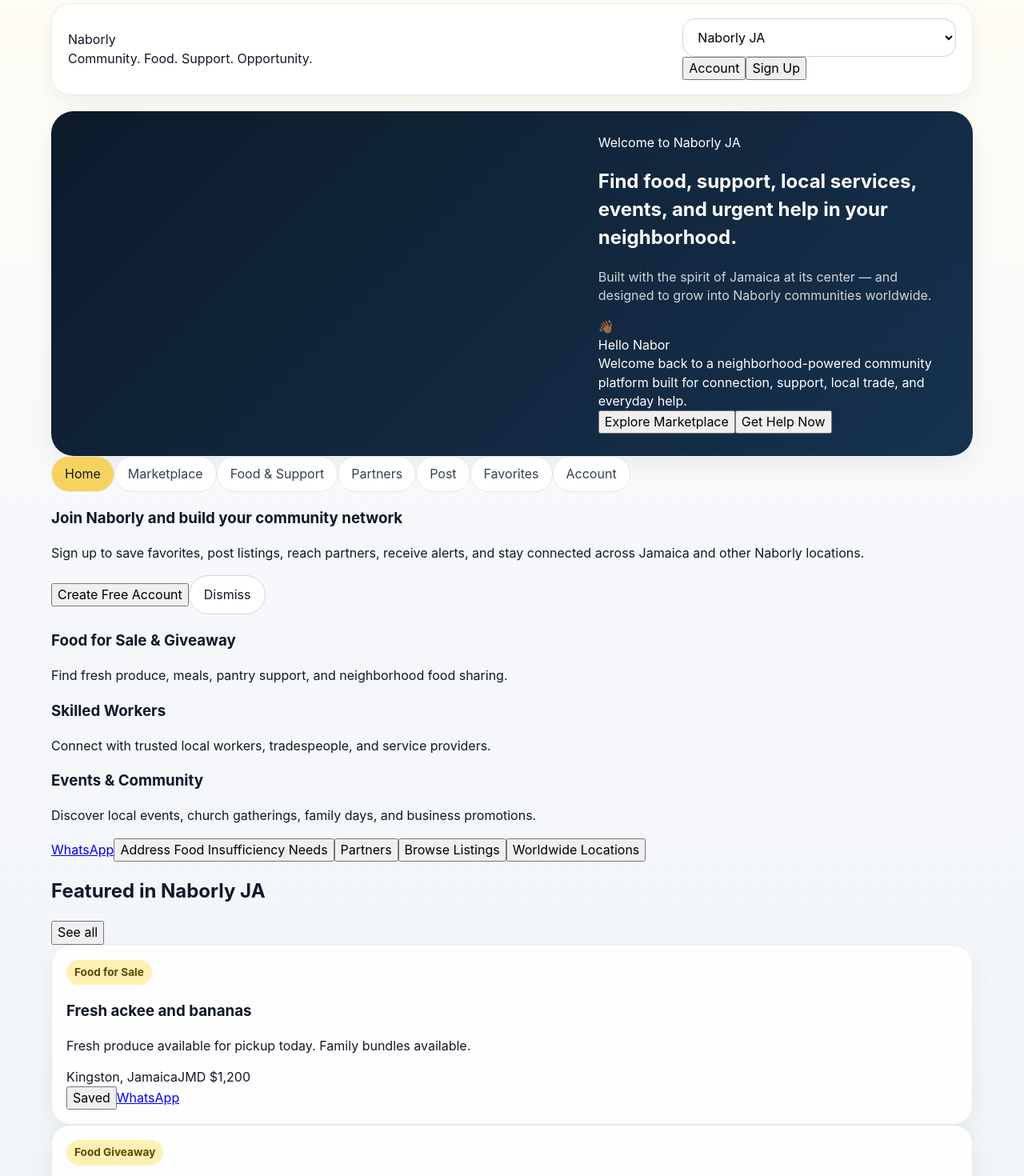
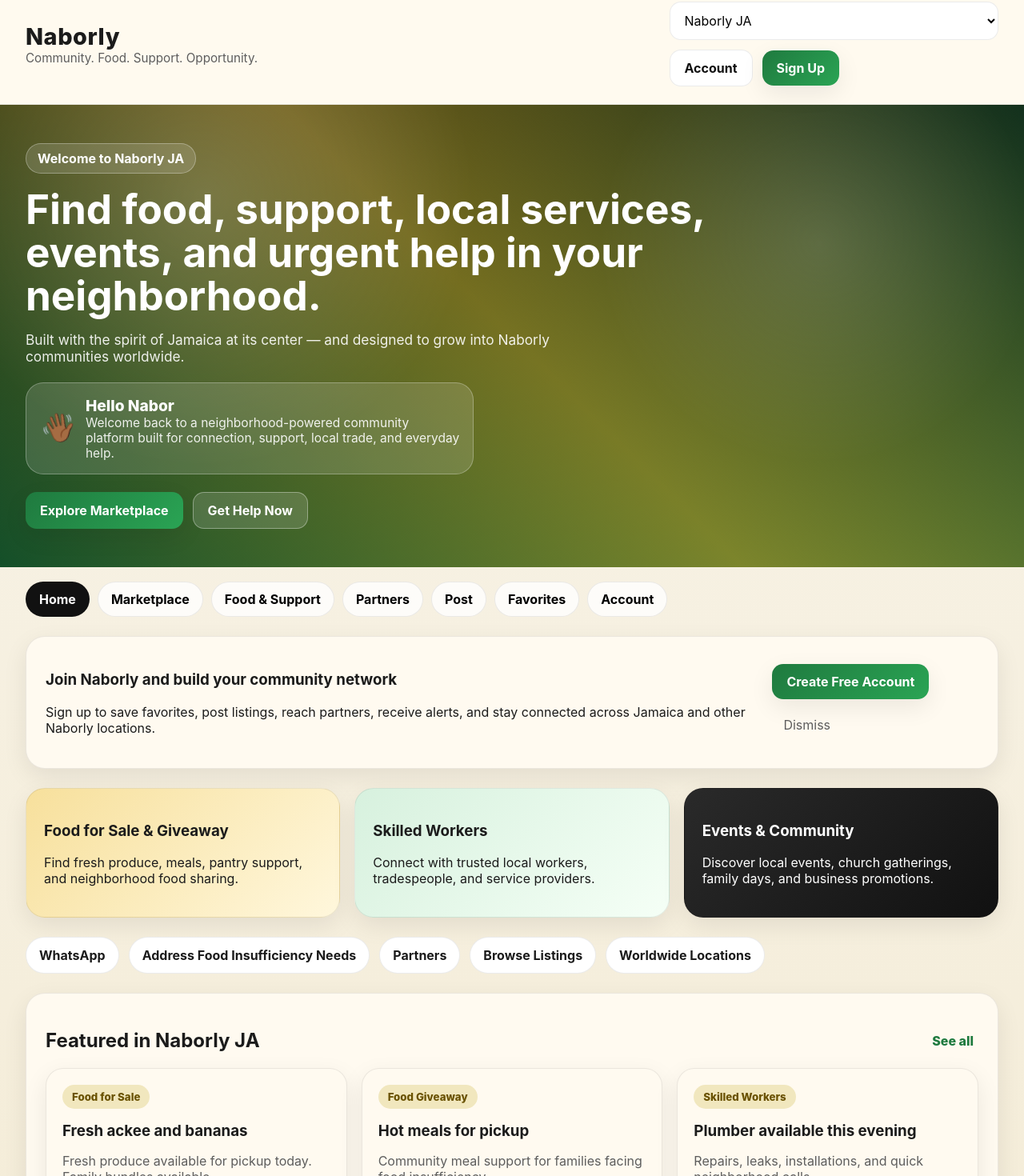
Before and after one commit to S-d2026/naborly-app-fixed, a React (Vite) app: page / in a window 1280 px wide. Shown: the part 20-1490 px from the top of the page at 80% size. Built offline with nearby package versions, Linux system fonts and the light colour scheme.

Commit message:
Update styles.css

```diff
--- a/src/styles.css
+++ b/src/styles.css
@@ -1,135 +1,499 @@
 :root {
-  font-family: Inter, system-ui, -apple-system, BlinkMacSystemFont, "Segoe UI", sans-serif;
-  color: #101828;
-  background: #f7f8fb;
-  line-height: 1.45;
-  font-weight: 400;
+  --bg: #f8f4ea;
+  --panel: #fffaf0;
+  --ink: #1b1b1b;
+  --muted: #5d5d5d;
+  --green: #1f7a3f;
+  --gold: #d8a625;
+  --black: #111111;
+  --accent: #f3d66b;
+  --line: rgba(0, 0, 0, 0.08);
+  --shadow: 0 10px 30px rgba(0, 0, 0, 0.08);
 }
 
-* { box-sizing: border-box; }
-body { margin: 0; background: linear-gradient(180deg, #fffdf5 0%, #f7f8fb 35%, #eef3f8 100%); }
-button, input, select { font: inherit; }
+* {
+  box-sizing: border-box;
+}
+
+body {
+  margin: 0;
+  font-family: Inter, Arial, sans-serif;
+  background: linear-gradient(180deg, #f8f4ea 0%, #f4ecd7 100%);
+  color: var(--ink);
+}
+
+button,
+input,
+select,
+textarea {
+  font: inherit;
+}
 
 .app-shell {
-  max-width: 1200px;
-  margin: 0 auto;
-  padding: 24px;
-}
-
-.topbar, .hero, .panel, .listing-card, .info-card {
-  box-shadow: 0 10px 30px rgba(10, 20, 40, 0.06);
+  min-height: 100vh;
 }
 
 .topbar {
   display: flex;
   justify-content: space-between;
   align-items: center;
-  gap: 16px;
-  background: rgba(255,255,255,0.88);
-  border: 1px solid rgba(16,24,40,0.08);
-  border-radius: 24px;
-  padding: 18px 20px;
-  backdrop-filter: blur(10px);
+  padding: 22px 32px;
+  background: rgba(255, 250, 240, 0.95);
+  backdrop-filter: blur(6px);
+  border-bottom: 1px solid var(--line);
+  position: sticky;
+  top: 0;
+  z-index: 20;
 }
 
-.brand-row { display: flex; gap: 14px; align-items: center; }
-.brand-row h1 { margin: 0; font-size: 1.5rem; }
-.brand-row p { margin: 4px 0 0; color: #475467; }
-.brand-badge {
-  width: 48px; height: 48px; border-radius: 16px; display: grid; place-items: center;
-  background: #0d1b2a; color: #f4d35e; font-weight: 800; font-size: 1.2rem;
+.brand-mark {
+  font-size: 1.8rem;
+  font-weight: 800;
+  letter-spacing: 0.02em;
 }
-.top-actions { display: flex; gap: 12px; }
+
+.brand-sub {
+  color: var(--muted);
+  font-size: 0.95rem;
+}
+
+.topbar-actions {
+  display: flex;
+  gap: 12px;
+  align-items: center;
+  flex-wrap: wrap;
+}
+
+.location-select,
+.category-select,
+.search-input,
+.text-area {
+  border: 1px solid var(--line);
+  background: white;
+  border-radius: 14px;
+  padding: 12px 14px;
+  width: 100%;
+}
+
+.solid-btn,
+.outline-btn,
+.outline-light-btn,
+.ghost-btn,
+.mini-btn,
+.quick-link,
+.tab,
+.location-chip,
+.text-btn {
+  border: none;
+  cursor: pointer;
+  transition: 0.2s ease;
+}
+
+.solid-btn {
+  background: linear-gradient(135deg, var(--green), #2aa454);
+  color: white;
+  border-radius: 14px;
+  padding: 12px 18px;
+  font-weight: 700;
+  box-shadow: var(--shadow);
+}
+
+.outline-btn {
+  background: white;
+  color: var(--black);
+  border: 1px solid var(--line);
+  border-radius: 14px;
+  padding: 12px 18px;
+  font-weight: 700;
+}
+
+.outline-light-btn {
+  background: rgba(255, 255, 255, 0.14);
+  color: white;
+  border: 1px solid rgba(255, 255, 255, 0.35);
+  border-radius: 14px;
+  padding: 12px 18px;
+  font-weight: 700;
+}
+
+.ghost-btn {
+  background: transparent;
+  color: var(--muted);
+  padding: 10px 14px;
+}
 
 .hero {
-  margin-top: 20px;
+  position: relative;
+  min-height: 440px;
+  display: flex;
+  align-items: center;
+  padding: 48px 32px;
+  background:
+    linear-gradient(135deg, rgba(0, 0, 0, 0.5), rgba(31, 122, 63, 0.48)),
+    linear-gradient(45deg, #1f7a3f, #d8a625, #111111);
+  overflow: hidden;
+}
+
+.hero-overlay {
+  position: absolute;
+  inset: 0;
+  background:
+    radial-gradient(circle at 20% 20%, rgba(255,255,255,0.18), transparent 30%),
+    radial-gradient(circle at 80% 30%, rgba(255,255,255,0.15), transparent 25%);
+}
+
+.hero-content {
+  position: relative;
+  z-index: 1;
+  max-width: 860px;
+  color: white;
+}
+
+.hero-badge {
+  display: inline-block;
+  background: rgba(255,255,255,0.14);
+  border: 1px solid rgba(255,255,255,0.3);
+  border-radius: 999px;
+  padding: 8px 14px;
+  margin-bottom: 18px;
+  font-weight: 700;
+}
+
+.hero h1 {
+  font-size: clamp(2.3rem, 4vw, 4.3rem);
+  line-height: 1.05;
+  margin: 0 0 16px;
+}
+
+.hero p {
+  font-size: 1.08rem;
+  max-width: 720px;
+  color: rgba(255,255,255,0.9);
+}
+
+.hero-buttons {
+  display: flex;
+  gap: 12px;
+  flex-wrap: wrap;
+  margin-top: 22px;
+}
+
+.wave-card {
+  margin-top: 22px;
+  display: flex;
+  gap: 14px;
+  align-items: center;
+  padding: 16px;
+  border-radius: 22px;
+  background: rgba(255,255,255,0.14);
+  border: 1px solid rgba(255,255,255,0.28);
+  max-width: 560px;
+}
+
+.wave-emoji {
+  font-size: 2.2rem;
+  animation: wave 1.8s infinite ease-in-out;
+  transform-origin: 70% 70%;
+}
+
+@keyframes wave {
+  0% { transform: rotate(0deg); }
+  15% { transform: rotate(18deg); }
+  30% { transform: rotate(-8deg); }
+  45% { transform: rotate(16deg); }
+  60% { transform: rotate(-4deg); }
+  100% { transform: rotate(0deg); }
+}
+
+.wave-title {
+  font-size: 1.2rem;
+  font-weight: 800;
+}
+
+.wave-text {
+  color: rgba(255,255,255,0.9);
+  font-size: 0.97rem;
+}
+
+.main-tabs {
+  display: flex;
+  gap: 10px;
+  padding: 18px 32px 0;
+  flex-wrap: wrap;
+}
+
+.tab {
+  background: rgba(255,255,255,0.8);
+  padding: 11px 16px;
+  border-radius: 999px;
+  font-weight: 700;
+  border: 1px solid var(--line);
+}
+
+.tab.active {
+  background: var(--black);
+  color: white;
+}
+
+.main-content {
+  padding: 24px 32px 48px;
+}
+
+.signup-banner,
+.section-card,
+.feature-card,
+.listing-card {
+  background: var(--panel);
+  border: 1px solid var(--line);
+  box-shadow: var(--shadow);
+}
+
+.signup-banner {
+  border-radius: 24px;
+  padding: 24px;
+  display: flex;
+  justify-content: space-between;
+  gap: 20px;
+  align-items: center;
+  margin-bottom: 24px;
+}
+
+.signup-actions {
+  display: flex;
+  gap: 12px;
+  flex-wrap: wrap;
+}
+
+.feature-grid,
+.listing-grid,
+.partner-grid,
+.location-grid {
   display: grid;
-  grid-template-columns: 1.3fr 0.9fr;
-  gap: 20px;
-  background: linear-gradient(135deg, #0d1b2a 0%, #16324f 100%);
+  gap: 18px;
+}
+
+.feature-grid {
+  grid-template-columns: repeat(auto-fit, minmax(220px, 1fr));
+  margin-bottom: 24px;
+}
+
+.feature-card {
+  padding: 22px;
+  border-radius: 24px;
+  min-height: 160px;
+}
+
+.feature-card.gold {
+  background: linear-gradient(135deg, #f7e09c, #fff7dc);
+}
+
+.feature-card.green {
+  background: linear-gradient(135deg, #d7f1de, #f5fff6);
+}
+
+.feature-card.black {
+  background: linear-gradient(135deg, #2a2a2a, #111111);
   color: white;
-  padding: 28px;
-  border-radius: 28px;
 }
-.hero h2 { font-size: clamp(2rem, 5vw, 3.5rem); line-height: 1.05; margin: 10px 0; }
-.hero p { color: rgba(255,255,255,0.8); max-width: 650px; }
-.hero-card {
-  background: rgba(255,255,255,0.08);
-  border: 1px solid rgba(255,255,255,0.12);
+
+.quick-links {
+  display: flex;
+  flex-wrap: wrap;
+  gap: 12px;
+  margin-bottom: 24px;
+}
+
+.quick-link {
+  display: inline-flex;
+  align-items: center;
+  justify-content: center;
+  text-decoration: none;
+  background: white;
+  border: 1px solid var(--line);
+  color: var(--ink);
+  border-radius: 999px;
+  padding: 12px 16px;
+  font-weight: 700;
+}
+
+.section-card {
   border-radius: 24px;
+  padding: 24px;
+  margin-bottom: 24px;
+}
+
+.section-card.narrow {
+  max-width: 760px;
+}
+
+.section-header {
+  display: flex;
+  justify-content: space-between;
+  gap: 16px;
+  align-items: center;
+}
+
+.text-btn {
+  background: transparent;
+  color: var(--green);
+  font-weight: 800;
+}
+
+.listing-grid {
+  grid-template-columns: repeat(auto-fit, minmax(240px, 1fr));
+}
+
+.listing-card {
+  border-radius: 22px;
   padding: 20px;
 }
-.hero-card ul { padding-left: 18px; color: rgba(255,255,255,0.88); }
-.hero-actions { display: flex; gap: 12px; margin-top: 18px; flex-wrap: wrap; }
-.stat-grid { display: grid; grid-template-columns: repeat(3, 1fr); gap: 10px; margin-top: 18px; }
-.stat-grid div { background: rgba(255,255,255,0.06); border-radius: 18px; padding: 12px; display: flex; flex-direction: column; }
-.stat-grid strong { font-size: 1.2rem; }
-.stat-grid span { color: rgba(255,255,255,0.7); font-size: 0.92rem; }
 
-.main-nav { display: flex; flex-wrap: wrap; gap: 10px; margin: 18px 0 4px; }
-.nav-btn, .tab, .ghost-btn, .primary-btn, .icon-btn, .info-card {
-  border: none; cursor: pointer;
-}
-.nav-btn, .tab {
-  background: white; color: #344054; border-radius: 999px; padding: 10px 16px; border: 1px solid #e4e7ec;
-}
-.nav-btn.active, .tab.active { background: #f4d35e; color: #101828; }
-.primary-btn {
-  background: #f4d35e; color: #101828; padding: 12px 18px; border-radius: 999px; font-weight: 700;
-}
-.ghost-btn {
-  background: white; color: #101828; padding: 12px 18px; border-radius: 999px; border: 1px solid #d0d5dd;
-}
-.small { padding: 9px 12px; }
-.icon-btn {
-  background: #fff8d9; border-radius: 999px; padding: 7px 11px; font-size: 1rem;
+.pill {
+  display: inline-block;
+  background: #f1e7be;
+  color: #6a5200;
+  border-radius: 999px;
+  padding: 7px 12px;
+  font-size: 0.83rem;
+  font-weight: 800;
+  margin-bottom: 10px;
 }
 
-.section { margin-top: 22px; }
-.section-head h3, .panel h3 { margin: 0 0 8px; font-size: 1.3rem; }
-.section-head p, .panel p { margin: 0; color: #475467; }
-.two-col { display: grid; grid-template-columns: 1.15fr 0.85fr; gap: 18px; }
-.card-grid { display: grid; gap: 16px; }
-.neighborhoods { grid-template-columns: repeat(4, 1fr); }
-.listings { grid-template-columns: repeat(3, 1fr); }
-
-.info-card, .panel, .listing-card {
-  background: rgba(255,255,255,0.9);
-  border: 1px solid rgba(16,24,40,0.08);
-  border-radius: 24px;
-  padding: 18px;
-}
-.info-card { text-align: left; display: flex; flex-direction: column; gap: 8px; }
-.info-card strong { font-size: 1.05rem; }
-.info-card span, .info-card small { color: #475467; }
-.panel.soft { background: #fff9e8; }
-.clean-list { padding-left: 18px; color: #344054; }
-.clean-list li { margin: 10px 0; }
-
-.filters { display: flex; gap: 12px; margin-bottom: 14px; }
-.search-input, select, input {
-  width: 100%; background: white; border: 1px solid #d0d5dd; border-radius: 16px; padding: 12px 14px;
-}
-.tabs { display: flex; flex-wrap: wrap; gap: 10px; margin-bottom: 16px; }
-.listing-card h4 { margin: 10px 0 8px; font-size: 1.1rem; }
-.listing-top, .listing-actions { display: flex; align-items: center; justify-content: space-between; gap: 10px; }
-.price { font-weight: 800; font-size: 1.05rem; margin: 0 0 4px; }
-.muted { color: #667085; }
-.pill {
-  display: inline-flex; align-items: center; border-radius: 999px; padding: 6px 10px; background: #fff1b3; color: #5b4a00; font-size: 0.85rem; font-weight: 700;
-}
-.pill.alt { background: #eef4ff; color: #1d4ed8; }
-
-form { display: flex; flex-direction: column; gap: 12px; }
-label { display: flex; flex-direction: column; gap: 8px; font-weight: 600; color: #344054; }
-.upload-box {
-  min-height: 120px; border: 2px dashed #d0d5dd; border-radius: 18px; display: grid; place-items: center; color: #667085; background: #fcfcfd;
-}
-.moderation-item {
-  border: 1px solid #e4e7ec; border-radius: 18px; padding: 14px; margin-top: 12px; background: #fff;
+.listing-card h3 {
+  margin: 6px 0 10px;
 }
 
-@media (max-width: 980px) {
-  .hero, .two-col, .listings, .neighborhoods { grid-template-columns: 1fr; }
-  .topbar, .filters { flex-direction: column; align-items: stretch; }
+.listing-card p {
+  color: var(--muted);
 }
+
+.listing-meta {
+  display: flex;
+  justify-content: space-between;
+  gap: 12px;
+  font-size: 0.92rem;
+  margin-top: 14px;
+  color: #333;
+}
+
+.card-actions {
+  display: flex;
+  gap: 10px;
+  margin-top: 16px;
+}
+
+.mini-btn {
+  background: white;
+  border: 1px solid var(--line);
+  border-radius: 12px;
+  padding: 9px 12px;
+  font-weight: 700;
+}
+
+.linkish {
+  text-decoration: none;
+  color: var(--green);
+}
+
+.filters-bar,
+.subscribe-box,
+.two-col,
+.post-form {
+  display: grid;
+  gap: 16px;
+}
+
+.filters-bar {
+  grid-template-columns: 2fr 1fr;
+  margin-bottom: 24px;
+}
+
+.two-col {
+  grid-template-columns: repeat(auto-fit, minmax(280px, 1fr));
+}
+
+.support-list {
+  padding-left: 18px;
+  line-height: 1.8;
+}
+
+.info-box,
+.account-box,
+.upload-box,
+.partner-box {
+  border: 1px dashed rgba(0, 0, 0, 0.14);
+  background: rgba(255,255,255,0.55);
+  border-radius: 18px;
+  padding: 16px;
+}
+
+.partner-grid {
+  grid-template-columns: repeat(auto-fit, minmax(150px, 1fr));
+  margin-top: 18px;
+}
+
+.location-grid {
+  grid-template-columns: repeat(auto-fit, minmax(150px, 1fr));
+  margin-top: 16px;
+}
+
+.location-chip {
+  background: white;
+  border: 1px solid var(--line);
+  border-radius: 14px;
+  padding: 12px;
+  font-weight: 700;
+}
+
+.location-chip.active {
+  background: var(--green);
+  color: white;
+}
+
+.post-form {
+  margin-top: 18px;
+}
+
+.text-area {
+  resize: vertical;
+}
+
+.upload-box {
+  text-align: center;
+  padding: 24px;
+  color: var(--muted);
+}
+
+.inline-btn {
+  display: inline-flex;
+  margin-top: 10px;
+  text-decoration: none;
+}
+
+.account-line {
+  margin-bottom: 10px;
+}
+
+@media (max-width: 800px) {
+  .topbar,
+  .signup-banner,
+  .section-header {
+    flex-direction: column;
+    align-items: flex-start;
+  }
+
+  .hero {
+    padding: 32px 20px;
+  }
+
+  .main-tabs,
+  .main-content,
+  .topbar {
+    padding-left: 20px;
+    padding-right: 20px;
+  }
+
+  .filters-bar {
+    grid-template-columns: 1fr;
+  }
+}
```
